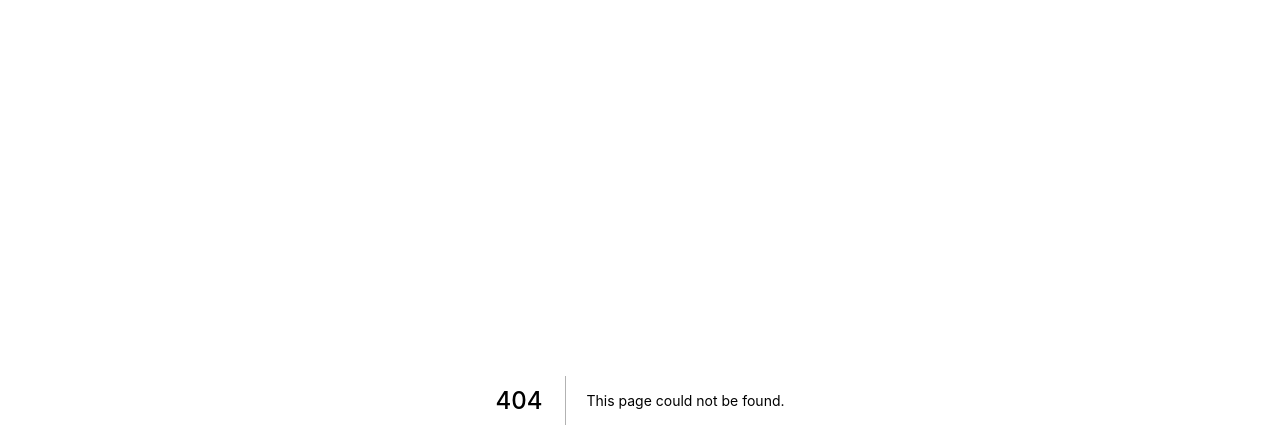
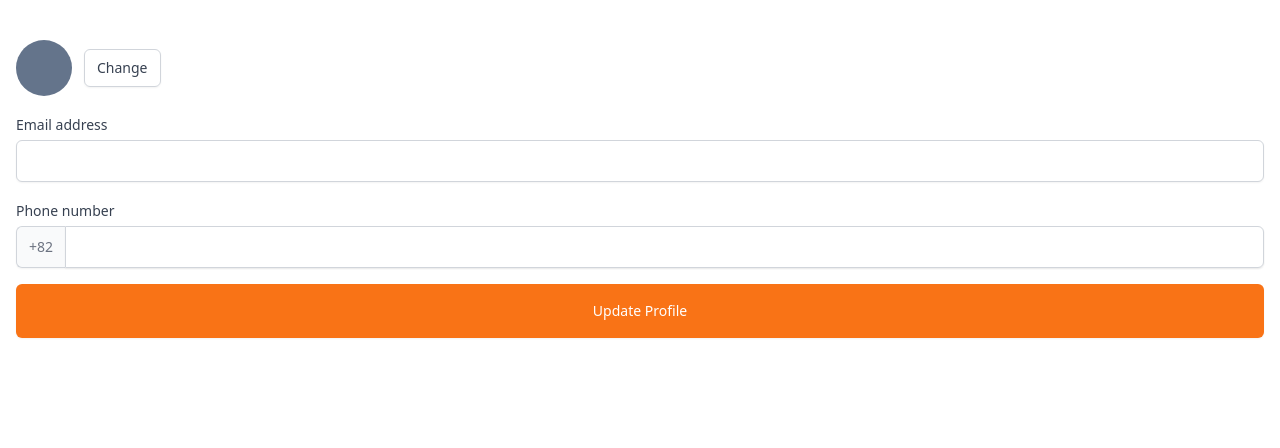
Before and after one commit to jacesoul/carrot-market, a Next.js app: page /profile/edit in a window 1280 px wide. Before the commit this address had no page. Shown: the top 448 px of the page. Built offline with nearby package versions, Linux system fonts and the light colour scheme.

Commit message:
Edit Profile

```diff
--- /dev/null
+++ b/pages/profile/edit.tsx
@@ -0,0 +1,55 @@
+import type { NextPage } from "next";
+
+const EditProfile: NextPage = () => {
+  return (
+    <div className=" py-10 px-4 space-y-4">
+      <div className=" flex items-center space-x-3">
+        <div className=" w-14 h-14 rounded-full bg-slate-500" />
+        <label
+          htmlFor="picture"
+          className=" cursor-pointer py-2 px-3 border border-gray-300 rounded-md shadow-sm text-sm font-medium focus:ring-2 focus:ring-offset-2 focus:ring-orange-500 text-gray-700"
+        >
+          Change
+          <input
+            id="picture"
+            type="file"
+            className=" hidden"
+            accept="image/*"
+          />
+        </label>
+      </div>
+      <div className=" space-y-1">
+        <label htmlFor="email" className=" text-sm font-medium text-gray-700">
+          Email address
+        </label>
+        <input
+          id="email"
+          type="email"
+          className=" appearance-none w-full px-3 py-2 border border-gray-300 rounded-md shadow-sm placeholder-gray-400 focus:outline-none focus:ring-orange-500 focus:border-orange-500 "
+          required
+        />
+      </div>
+      <div className=" space-y-1">
+        <label htmlFor="input" className=" text-sm font-medium text-gray-700">
+          Phone number
+        </label>
+        <div className=" flex rounded-md shadow-sm">
+          <span className=" flex items-center justify-center px-3 rounded-l-md border border-r-0 border-gray-300 bg-gray-50 text-gray-500 select-none text-sm">
+            +82
+          </span>
+          <input
+            id="input"
+            type="number"
+            className="appearance-none w-full px-3 py-2 border border-gray-300 rounded-md rounded-l-none shadow-sm placeholder-gray-400 focus:outline-none focus:ring-orange-500 focus:border-orange-500 "
+            required
+          />
+        </div>
+      </div>
+      <button className=" bg-orange-500 hover:bg-orange-600 text-white px-2 py-4 border border-transparent rounded-md shadow-sm text-sm font-medium mt-5 focus:ring-2 focus:ring-offset-2 focus:ring-orange-500 focus:outline-none w-full">
+        Update Profile
+      </button>
+    </div>
+  );
+};
+
+export default EditProfile;
```
